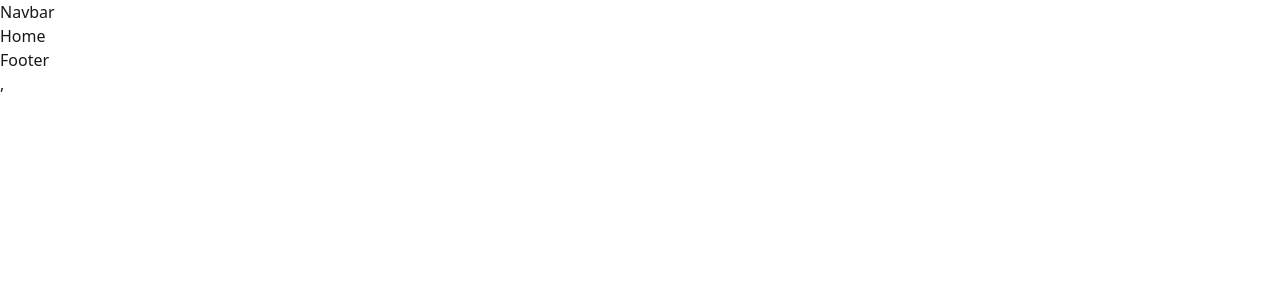
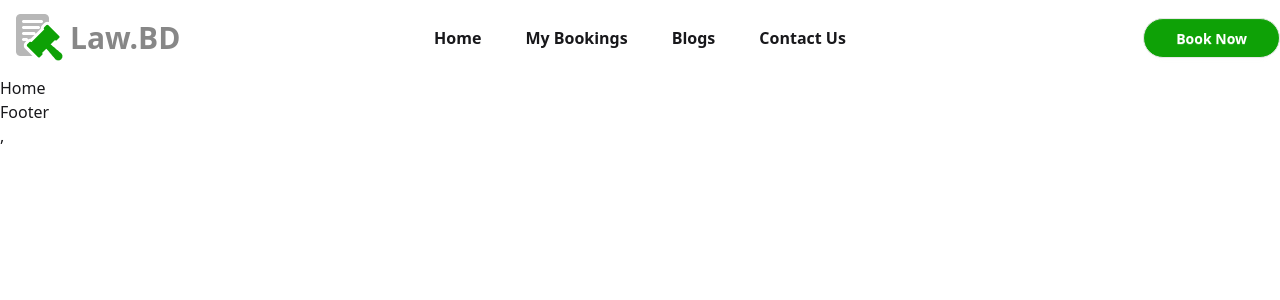
Before and after one commit to AsifHossain22/lawyer-appointment-booking-app, a React (Vite) app: page / in a window 1280 px wide. Shown: the top 300 px of the page. Built offline with nearby package versions, Linux system fonts and the light colour scheme.

Commit message:
Added Static Navbar

```diff
--- a/src/components/Navbar/Navbar.jsx
+++ b/src/components/Navbar/Navbar.jsx
@@ -2,8 +2,83 @@ import React from "react";
 
 const Navbar = () => {
   return (
-    <div>
-      <h1>Navbar</h1>
+    <div className="navbar bg-base-100 py-3 px-0">
+      <div className="navbar-start">
+        {/* MobilMenu */}
+        <div className="dropdown">
+          <div tabIndex={0} role="button" className="btn btn-ghost lg:hidden">
+            <svg
+              xmlns="http://www.w3.org/2000/svg"
+              className="h-5 w-5"
+              fill="none"
+              viewBox="0 0 24 24"
+              stroke="currentColor"
+            >
+              {" "}
+              <path
+                strokeLinecap="round"
+                strokeLinejoin="round"
+                strokeWidth="2"
+                d="M4 6h16M4 12h8m-8 6h16"
+              />{" "}
+            </svg>
+          </div>
+          <ul
+            tabIndex={0}
+            className="menu menu-sm dropdown-content bg-base-100 rounded-box z-1 mt-3 w-52 p-2 shadow"
+          >
+            <li>
+              <a>Home</a>
+            </li>
+            <li>
+              <a>My Bookings</a>
+            </li>
+            <li>
+              <a>Blogs</a>
+            </li>
+            <li>
+              <a>Contact Us</a>
+            </li>
+          </ul>
+        </div>
+        {/* Logo */}
+        <a className="btn bg-transparent border-none shadow-none hover:shadow-none">
+          <img src="logo.png" alt="" className="w-[48px]" />
+          <span className="text-[#0F0F0F80] text-3xl font-extrabold">
+            Law.BD
+          </span>
+        </a>
+      </div>
+      {/* DesktopMenu */}
+      <div className="navbar-center hidden lg:flex">
+        <ul className="menu menu-horizontal px-1 gap-5">
+          <li>
+            <a className="hover:bg-transparent text-base font-semibold hover:text-[#0EA106]">
+              Home
+            </a>
+          </li>
+          <li>
+            <a className="hover:bg-transparent text-base font-semibold hover:text-[#0EA106]">
+              My Bookings
+            </a>
+          </li>
+          <li>
+            <a className="hover:bg-transparent text-base font-semibold hover:text-[#0EA106]">
+              Blogs
+            </a>
+          </li>
+          <li>
+            <a className="hover:bg-transparent text-base font-semibold hover:text-[#0EA106]">
+              Contact Us
+            </a>
+          </li>
+        </ul>
+      </div>
+      <div className="navbar-end">
+        <a className="btn bg-[#0EA106] text-white border boder-[#0EA106] hover:bg-transparent hover:border-[#0EA106] hover:text-[#0EA106] rounded-full py-4 px-8">
+          Book Now
+        </a>
+      </div>
     </div>
   );
 };
```
Also changed, not shown: public/logo-footer.png (renamed from src/assets/logo-footer.png), public/logo.png (renamed from src/assets/logo.png).
